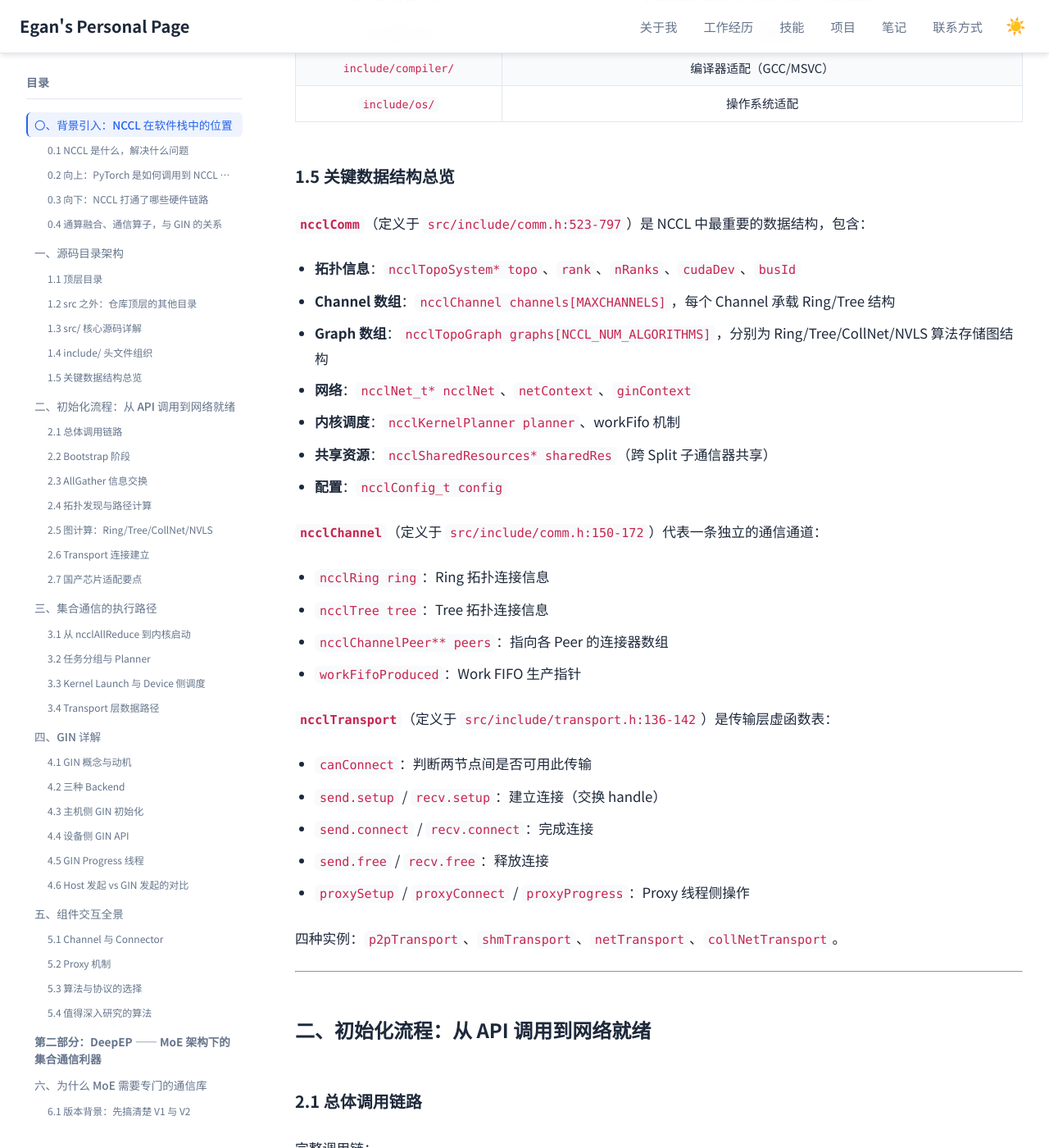
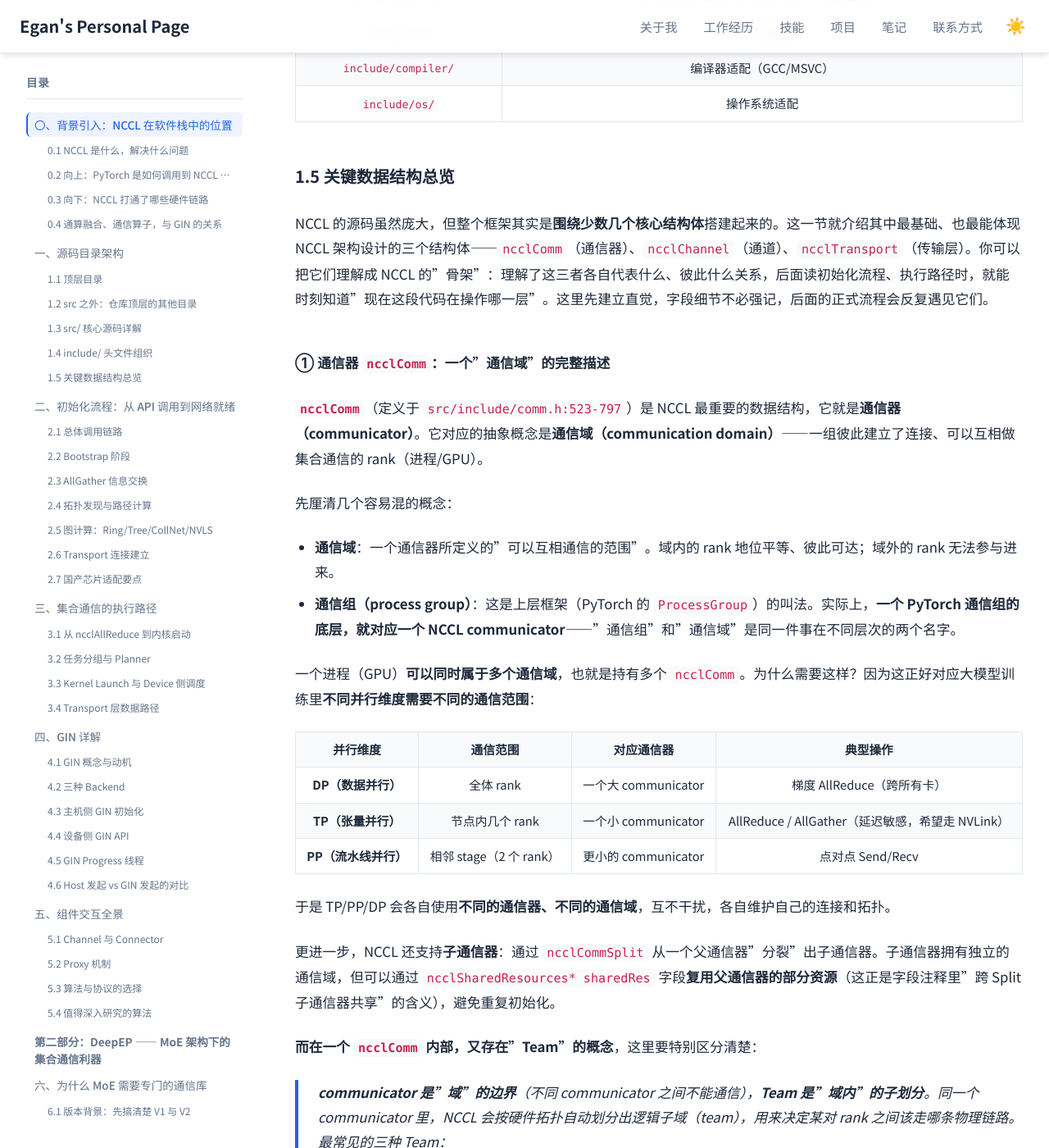
Before and after one commit to Lejun-Hu/Lejun-Hu.github.io, a Jekyll site: the page built from _notes/2026-8-24-nccl-source-study.md, in a window 1280 px wide and 1400 px high, scrolled down 15725 px. Shown: the whole window at 82% size. Built offline with Jekyll 4.4.1, drawn with Linux system fonts in a browser that asks for light colours; some of the changed text lies outside the part shown.

Commit message:
note: rewrite data structure overview with conceptual explanations

```diff
--- a/_notes/2026-8-24-nccl-source-study.md
+++ b/_notes/2026-8-24-nccl-source-study.md
@@ -387,32 +387,82 @@ NCCL 的核心价值之一，就是它把下面这些异构的物理链路**统
 
 ### 1.5 关键数据结构总览
 
-**`ncclComm`**（定义于 `src/include/comm.h:523-797`）是 NCCL 中最重要的数据结构，包含：
+NCCL 的源码虽然庞大，但整个框架其实是**围绕少数几个核心结构体**搭建起来的。这一节就介绍其中最基础、也最能体现 NCCL 架构设计的三个结构体——`ncclComm`（通信器）、`ncclChannel`（通道）、`ncclTransport`（传输层）。你可以把它们理解成 NCCL 的"骨架"：理解了这三者各自代表什么、彼此什么关系，后面读初始化流程、执行路径时，就能时刻知道"现在这段代码在操作哪一层"。这里先建立直觉，字段细节不必强记，后面的正式流程会反复遇见它们。
 
-- **拓扑信息**：`ncclTopoSystem* topo`、`rank`、`nRanks`、`cudaDev`、`busId`
-- **Channel 数组**：`ncclChannel channels[MAXCHANNELS]`，每个 Channel 承载 Ring/Tree 结构
-- **Graph 数组**：`ncclTopoGraph graphs[NCCL_NUM_ALGORITHMS]`，分别为 Ring/Tree/CollNet/NVLS 算法存储图结构
-- **网络**：`ncclNet_t* ncclNet`、`netContext`、`ginContext`
-- **内核调度**：`ncclKernelPlanner planner`、workFifo 机制
-- **共享资源**：`ncclSharedResources* sharedRes`（跨 Split 子通信器共享）
-- **配置**：`ncclConfig_t config`
+#### ① 通信器 `ncclComm`：一个"通信域"的完整描述
 
-**`ncclChannel`**（定义于 `src/include/comm.h:150-172`）代表一条独立的通信通道：
+**`ncclComm`**（定义于 `src/include/comm.h:523-797`）是 NCCL 最重要的数据结构，它就是**通信器（communicator）**。它对应的抽象概念是**通信域（communication domain）**——一组彼此建立了连接、可以互相做集合通信的 rank（进程/GPU）。
 
-- `ncclRing ring`：Ring 拓扑连接信息
-- `ncclTree tree`：Tree 拓扑连接信息
-- `ncclChannelPeer** peers`：指向各 Peer 的连接器数组
-- `workFifoProduced`：Work FIFO 生产指针
+先厘清几个容易混的概念：
 
-**`ncclTransport`**（定义于 `src/include/transport.h:136-142`）是传输层虚函数表：
+- **通信域**：一个通信器所定义的"可以互相通信的范围"。域内的 rank 地位平等、彼此可达；域外的 rank 无法参与进来。
+- **通信组（process group）**：这是上层框架（PyTorch 的 `ProcessGroup`）的叫法。实际上，**一个 PyTorch 通信组的底层，就对应一个 NCCL communicator**——"通信组"和"通信域"是同一件事在不同层次的两个名字。
 
-- `canConnect`：判断两节点间是否可用此传输
-- `send.setup` / `recv.setup`：建立连接（交换 handle）
-- `send.connect` / `recv.connect`：完成连接
-- `send.free` / `recv.free`：释放连接
-- `proxySetup` / `proxyConnect` / `proxyProgress`：Proxy 线程侧操作
+一个进程（GPU）**可以同时属于多个通信域**，也就是持有多个 `ncclComm`。为什么需要这样？因为这正好对应大模型训练里**不同并行维度需要不同的通信范围**：
 
-四种实例：`p2pTransport`、`shmTransport`、`netTransport`、`collNetTransport`。
+| 并行维度 | 通信范围 | 对应通信器 | 典型操作 |
+|----------|----------|-----------|----------|
+| **DP（数据并行）** | 全体 rank | 一个大 communicator | 梯度 AllReduce（跨所有卡） |
+| **TP（张量并行）** | 节点内几个 rank | 一个小 communicator | AllReduce / AllGather（延迟敏感，希望走 NVLink） |
+| **PP（流水线并行）** | 相邻 stage（2 个 rank） | 更小的 communicator | 点对点 Send/Recv |
+
+于是 TP/PP/DP 会各自使用**不同的通信器、不同的通信域**，互不干扰，各自维护自己的连接和拓扑。
+
+更进一步，NCCL 还支持**子通信器**：通过 `ncclCommSplit` 从一个父通信器"分裂"出子通信器。子通信器拥有独立的通信域，但可以通过 `ncclSharedResources* sharedRes` 字段**复用父通信器的部分资源**（这正是字段注释里"跨 Split 子通信器共享"的含义），避免重复初始化。
+
+**而在一个 `ncclComm` 内部，又存在"Team"的概念**，这里要特别区分清楚：
+
+> **communicator 是"域"的边界**（不同 communicator 之间不能通信），**Team 是"域内"的子划分**。同一个 communicator 里，NCCL 会按硬件拓扑自动划分出逻辑子域（team），用来决定某对 rank 之间该走哪条物理链路。最常见的三种 Team：
+>
+> - `ncclTeamWorld`：全体 rank；
+> - `ncclTeamLsa`（Local NVLink Accessible）：同一 NVLink 域内、通过 NVLink 直接可达的一组 GPU（通常就是同一节点内的卡）；
+> - `ncclTeamRail`：跨节点的"同一位置" GPU 组（例如每个节点的第 0 号 GPU 组成一个 rail，共享同一条网络路径）。
+>
+> 一句话记忆：**"通信域 vs 通信组"是跨层次的同义词；"communicator vs Team"则是"域边界 vs 域内拓扑分组"的关系。**
+
+回到字段本身，`ncclComm` 里装的都是"这一个通信域"的全部上下文：
+
+- **拓扑信息**：`ncclTopoSystem* topo`、`rank`、`nRanks`、`cudaDev`、`busId`——"这个域有哪些 GPU、它们怎么连的、我是谁"；
+- **Channel 数组**：`ncclChannel channels[MAXCHANNELS]`——并行通信通道（见下面的 ②）；
+- **Graph 数组**：`ncclTopoGraph graphs[NCCL_NUM_ALGORITHMS]`——分别为 Ring/Tree/CollNet/NVLS 等算法算出的通信图；
+- **网络**：`ncclNet_t* ncclNet`、`netContext`、`ginContext`——跨节点的网络插件与 GIN 上下文；
+- **内核调度**：`ncclKernelPlanner planner`、workFifo 机制——把任务调度给 GPU 内核；
+- **共享资源**：`ncclSharedResources* sharedRes`——跨 Split 子通信器共享的资源；
+- **配置**：`ncclConfig_t config`——用户配置（超时、阻塞模式等）。
+
+#### ② 通道 `ncclChannel`：并行通信的最小单位
+
+**`ncclChannel`**（定义于 `src/include/comm.h:150-172`）代表**一条独立的通信通道**，可以理解为"通信域里的一条并行管道"。
+
+为什么一个通信器里要有**多个** Channel？答案是**并行**。一个集合操作的数据会被切成 `nChannels` 份，每个 Channel 独立负责其中一份——每个 Channel 对应一条 Ring 或 Tree 连接，并由独立的 CUDA CTA 并行执行。Channel 越多，能同时搬运的数据块就越多，带宽利用就越充分（当然也受硬件限制，最大 `MAXCHANNELS`）。
+
+它的核心字段：
+
+- `ncclRing ring` / `ncclTree tree`：这个 Channel 承载的 Ring / Tree 拓扑连接信息（即"我的上一跳是谁、下一跳是谁"）；
+- `ncclChannelPeer** peers`：指向各 Peer 的连接器（connector）数组，描述"我连到每个 peer 的具体连接"；
+- `workFifoProduced`：Work FIFO 的生产指针，用于 CPU 向 GPU 内核下发任务；
+- 此外还有 `collnetChain` / `collnetDirect` / `ncclNvls nvls` 等字段，分别对应 CollNet、NVLS 这类"网内计算"算法在该 Channel 上的连接。
+
+#### ③ 传输层 `ncclTransport`：异构硬件的统一抽象
+
+**`ncclTransport`**（定义于 `src/include/transport.h:136-142`）是**传输层（transport）的虚函数表**，NCCL 用它把 NVLink、PCIe、RDMA 网卡、共享内存这些**异构物理链路，统一成同一套接口**。
+
+一个 `ncclTransport` 实例封装了"某一类链路"的全部操作：
+
+- `canConnect`：判断两个节点之间能否用这类传输连通；
+- `send` / `recv`（两个 `ncclTransportComm` 结构体）：分别管发送侧和接收侧，内含 `setup`（建连接、交换 handle）、`connect`（完成连接）、`free`（释放连接）等生命周期函数；
+- `proxySetup` / `proxyConnect` / `proxyProgress`：**Proxy 线程侧**的操作（正好对应 5.2 节讲的 Proxy 机制——当 GPU 不能直接驱动该链路时，由 Host 侧线程代劳）。
+
+NCCL 提供了四种实例，分别对应四类链路：
+
+| 实例 | 底层链路 | 场景 |
+|------|----------|------|
+| `p2pTransport` | NVLink / PCIe / C2C 直连 | 机内 GPU 直接读写对方显存 |
+| `shmTransport` | 共享内存 + CPU 拷贝 | 同进程多卡、或无法 P2P 时的兜底 |
+| `netTransport` | RDMA 网卡（InfiniBand / RoCE） | 跨节点 |
+| `collNetTransport` | 支持 SHARP 的交换机 | 跨节点大消息的网内计算 |
+
+> 到这里，三个结构体的关系就很清晰了：**一个 `ncclComm`（通信域）里挂着多个 `ncclChannel`（并行通道），每个 Channel 与各 peer 的连接又由某种 `ncclTransport`（传输层）来承载**。这个"Comm → Channel → Transport"的层次，就是 NCCL 的架构骨架。
 
 ---
 
```
